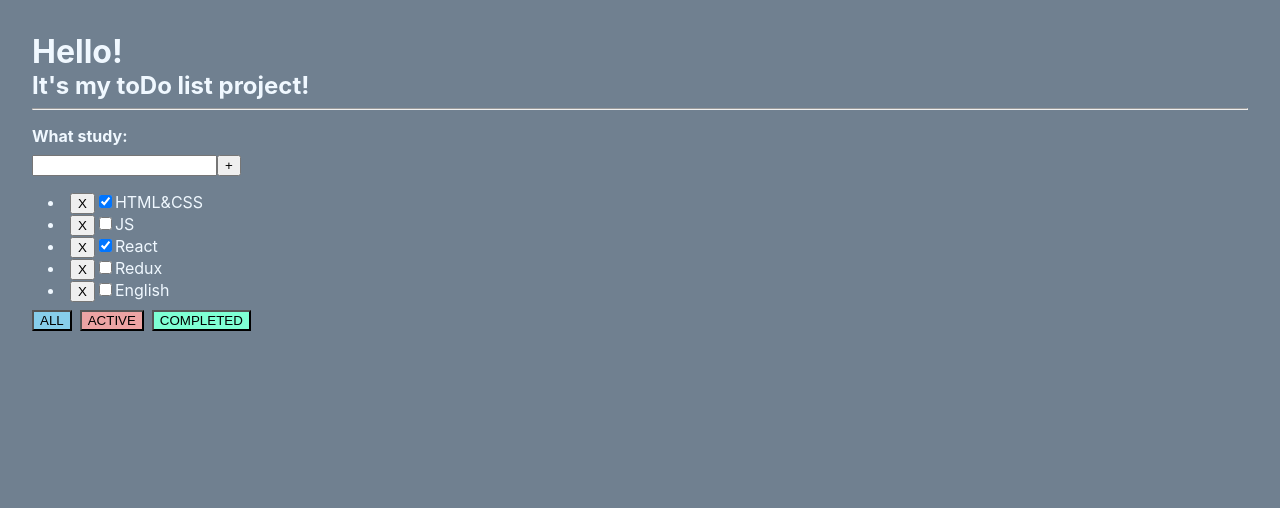
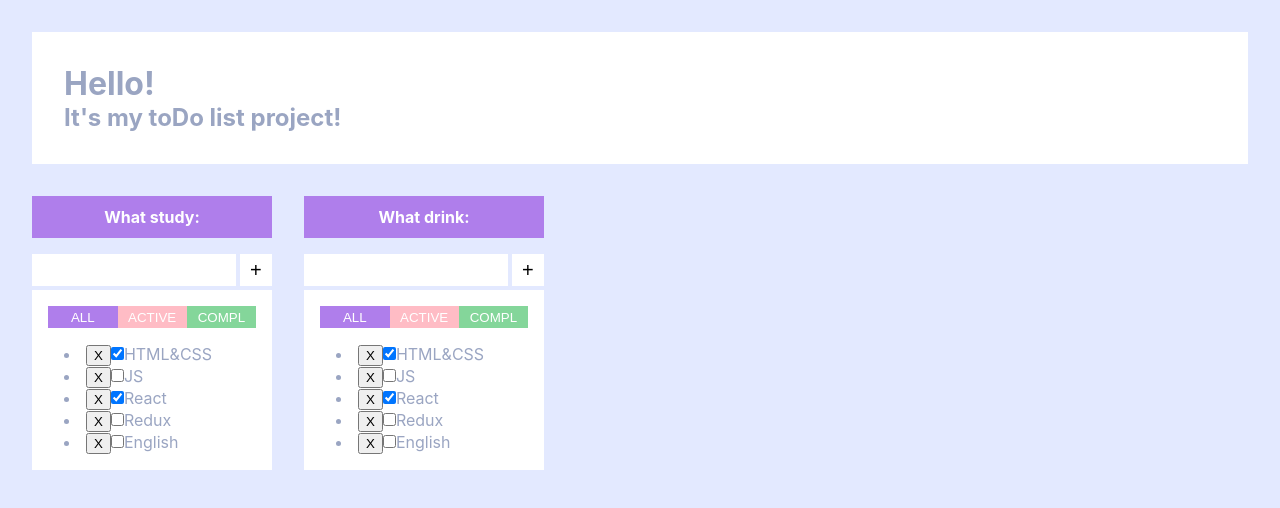
Before and after one commit to marinadegames/moon-tasks, a React (Create React App) app: page / in a window 1280 px wide. Shown: the top 508 px of the page. Built offline with nearby package versions, Linux system fonts and the light colour scheme.

Commit message:
add layout

```diff
--- a/src/App.css
+++ /dev/null
@@ -1,13 +0,0 @@
-body{
-    background-color: slategray;
-    color: aliceblue;
-    padding: 2rem;
-}
-hr{
-    color: white;
-}
-
-h1,h2,h3,h4,h5,h6{
-    padding: 0;
-    margin: 0;
-}
--- /dev/null
+++ b/src/App.module.css
@@ -0,0 +1,30 @@
+/* my custom colors */
+
+:root {
+    --background: #E3E9FF;
+    --purple: #AF7EEB;
+    --green: #84d69a;
+    --red: #ffbcc5;
+    --textColor: #9AA5C2;
+    --borderRadiusCustom: 0px;
+}
+
+body{
+    background-color: var(--background);
+    color: var(--textColor);
+    padding: 2rem;
+}
+hr{
+    color: white;
+}
+
+h1,h2,h3,h4,h5,h6{
+    padding: 0;
+    margin: 0;
+}
+.toDoLists{
+    display: flex;
+    justify-content: flex-start;
+    align-items: flex-start;
+
+}
--- a/src/App.tsx
+++ b/src/App.tsx
@@ -1,8 +1,9 @@
 //imports
-import React, {useState} from 'react';
-import './App.css';
-import {ToDoList} from "./ToDoList";
-
+import React from 'react';
+import './App.module.css';
+import {ToDoList} from "./Components/ToDoList/ToDoList";
+import {Header} from "./Components/Header/Header";
+import s from './App.module.css'
 //assets
 
 //types
@@ -18,11 +19,15 @@
 
     return (
         <div>
-            <h1>Hello!</h1>
-            <h2>It's my toDo list project!</h2>
+            <div>
+                <Header />
+            </div>
 
-            <ToDoList title={'What study:'}
-            />
+            <div className={s.toDoLists}>
+                <ToDoList title={'What study:'}/>
+                <ToDoList title={'What drink:'}/>
+            </div>
+
         </div>
     )
 }
--- /dev/null
+++ b/src/Components/Header/Header.module.css
@@ -0,0 +1,5 @@
+.header {
+    background-color: white;
+    padding: 2rem;
+    margin: 0 0 1rem 0;
+}
--- /dev/null
+++ b/src/Components/Header/Header.tsx
@@ -0,0 +1,20 @@
+// imports
+import React from "react";
+import s from './Header.module.css'
+
+// types
+type HeaderProps = {
+
+}
+
+// components
+
+export function Header (props: any) {
+
+    return (
+        <div className={s.header}>
+            <h1>Hello!</h1>
+            <h2>It's my toDo list project!</h2>
+        </div>
+    )
+}
--- /dev/null
+++ b/src/Components/ToDoList/ToDoList.module.css
@@ -0,0 +1,117 @@
+/* ============= TASK ============= */
+.titleBoxTasks{
+    background-color: var(--purple);
+    color: white;
+    text-align: center;
+    padding: 0.7rem 0.5rem;
+    margin: 0 0 1rem 0;
+    border-radius: var(--borderRadiusCustom)
+}
+.tasksBox{
+    display: flex;
+    justify-content: center;
+    flex-direction: column;
+    background-color: white;
+    border-radius: var(--borderRadiusCustom)
+}
+.formAddTask{
+    display: flex;
+    justify-content: center;
+    width: 100%;
+    overflow: hidden;
+    border-radius: var(--borderRadiusCustom)
+}
+.addBtnTask{
+    border-radius: var(--borderRadiusCustom);
+    /*border-top: 5px solid white;*/
+    /*border-right: 5px solid white;*/
+    /*border-bottom: 5px solid white;*/
+    border: none;
+    border-left: 4px solid var(--background);
+    border-bottom: 4px solid var(--background);
+    width: 40px;
+    font-size: 20px;
+    background-color: white;
+    transition: ease-in 0.1s;
+}
+.addBtnTask:hover{
+    background-color: var(--purple);
+    border-bottom: 4px solid var(--background);
+    color: white;
+}
+.inputAddTask{
+    border-radius: var(--borderRadiusCustom);
+    border:none;
+    border-bottom: 4px solid var(--background);
+    background-color: white;
+    height: 2rem;
+    width: 100%;
+    outline: none;
+    transition: ease-in 0.1s;
+}
+.inputAddTask::placeholder{
+
+}
+.inputAddTask:focus{
+    border-bottom: 4px solid var(--background);
+}
+
+.task input{
+
+    padding: 0;
+    margin: 0;
+    cursor: pointer;
+}
+
+.task {
+    border-radius: var(--borderRadiusCustom);
+    padding: 1rem 2rem 1rem 0;
+    width: 15rem;
+}
+
+.task button{
+    cursor: pointer;
+}
+.task li{
+    margin: 0 0 0 1rem;
+}
+
+
+.btnAll{
+    border-radius: var(--borderRadiusCustom);
+    margin: 0 ;
+    background-color: var(--purple);
+    color: white;
+    padding: 0.2rem ;
+    width: 35%;
+    border: none;
+}
+.btnActive {
+    border-radius: var(--borderRadiusCustom);
+    margin: 0;
+    background-color: var(--red);
+    color: white;
+    border: none;
+    padding: 0;
+
+    width: 35%;
+}
+
+.btnCompleted{
+    border-radius: var(--borderRadiusCustom);
+    margin: 0 ;
+    background-color: var(--green);
+    color: white;
+    padding: 0;
+    width: 35%;
+    border: none;
+}
+.btnsFilters{
+    display: flex;
+    justify-content: center;
+    padding: 1rem 1rem 0rem 1rem;
+    margin: 0;
+}
+.tasks{
+    padding: 1rem;
+}
--- a/src/ToDoList.tsx
+++ b/src/Components/ToDoList/ToDoList.tsx
@@ -76,31 +76,45 @@
     return (
         <div className={s.task}>
 
-            <hr/>
+            <div className={s.titleBoxTasks}>
                 <h4>{props.title}</h4>
+            </div>
+
+            <div className={s.tasksBox}>
+                <form className={s.formAddTask}>
                     <input onChange={onChangeHandler}
                            value={title}
                            className={s.inputAddTask}
                            onKeyPress={onKeyPressHandler}
                     />
-            <button onClick={onClickHandler}>
+                    <button className={s.addBtnTask} onClick={onClickHandler}>
                         +
                     </button>
+                </form>
 
+                <div className={s.btnsFilters}>
+                    <button onClick={() => changeFilterButtons('ALL')} className={s.btnAll}>ALL</button>
+                    <button onClick={() => changeFilterButtons('ACTIVE')} className={s.btnActive}>ACTIVE</button>
+                    <button onClick={() => changeFilterButtons('COMPLETED')} className={s.btnCompleted}>COMPL
+                    </button>
+                </div>
+
+                <div className={s.tasks}>
                     {filterTasksIsDone.map((t) => {
                         return (
                             <div>
                                 <li key={t.id}>
-                            <button onClick={() => onClickRemoveTask(t.id) }> X</button>
+                                    <button onClick={() => onClickRemoveTask(t.id)}> X</button>
                                     <input type="checkbox" checked={t.isDone}/>
                                     <span>{t.title}</span>
                                 </li>
                             </div>
                         )
                     })}
-            <button onClick={ () => changeFilterButtons ('ALL')} className={s.btnAll}>ALL</button>
-            <button onClick={ () => changeFilterButtons ('ACTIVE')} className={s.btnActive}>ACTIVE</button>
-            <button onClick={ () => changeFilterButtons ('COMPLETED')} className={s.btnCompleted}>COMPLETED</button>
+                </div>
+
+
+            </div>
 
         </div>
     )
--- a/src/ToDoList.module.css
+++ /dev/null
@@ -1,31 +0,0 @@
-/* ============= TASK ============= */
-.task h4 {
-    margin: 1rem 0 0.5rem 0;
-}
-.task button{
-    cursor: pointer;
-}
-.task li{
-    margin: 0 0 0 1rem;
-}
-.task input{
-    cursor: pointer;
-}
-
-.btnAll{
-    margin: 0.5rem 0.5rem 0 0;
-    background-color: skyblue;
-}
-.btnActive{
-    margin: 0.5rem 0.5rem 0 0;
-    background-color: #eda4a4;
-    color: black;
-}
-.btnCompleted{
-    margin: 0.5rem 0.5rem 0 0;
-    background-color: aquamarine;
-}
-
-.inputAddTask{
-    margin: 0 0 1rem 0;
-}
```
Also changed, not shown: 1 other file (tests, documents, lock files or other folders). Lines whose indentation alone changed are shown as unchanged.
